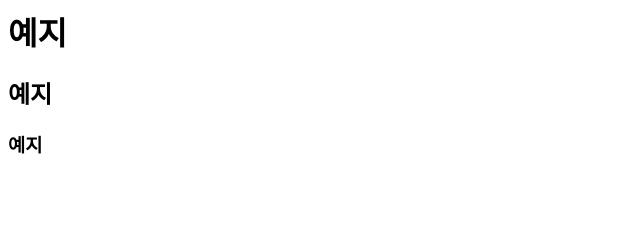
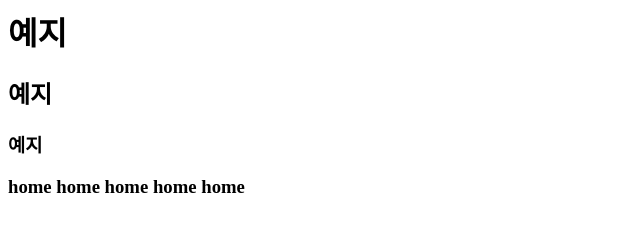
Before and after one commit to mangG907/mangG907.github.io, a plain HTML site: page index.html in a window 1280 px wide. Shown: the whole page, without its empty margins (0-640 px from the left). Drawn offline with Linux system fonts and the light colour scheme.

Commit message:
집에가고시프다

```diff
--- a/index.html
+++ b/index.html
@@ -3,3 +3,5 @@
 <h2> 예지 </h2>
 
 <h3> 예지 </h3>
+
+<h3> home home home home home
```
